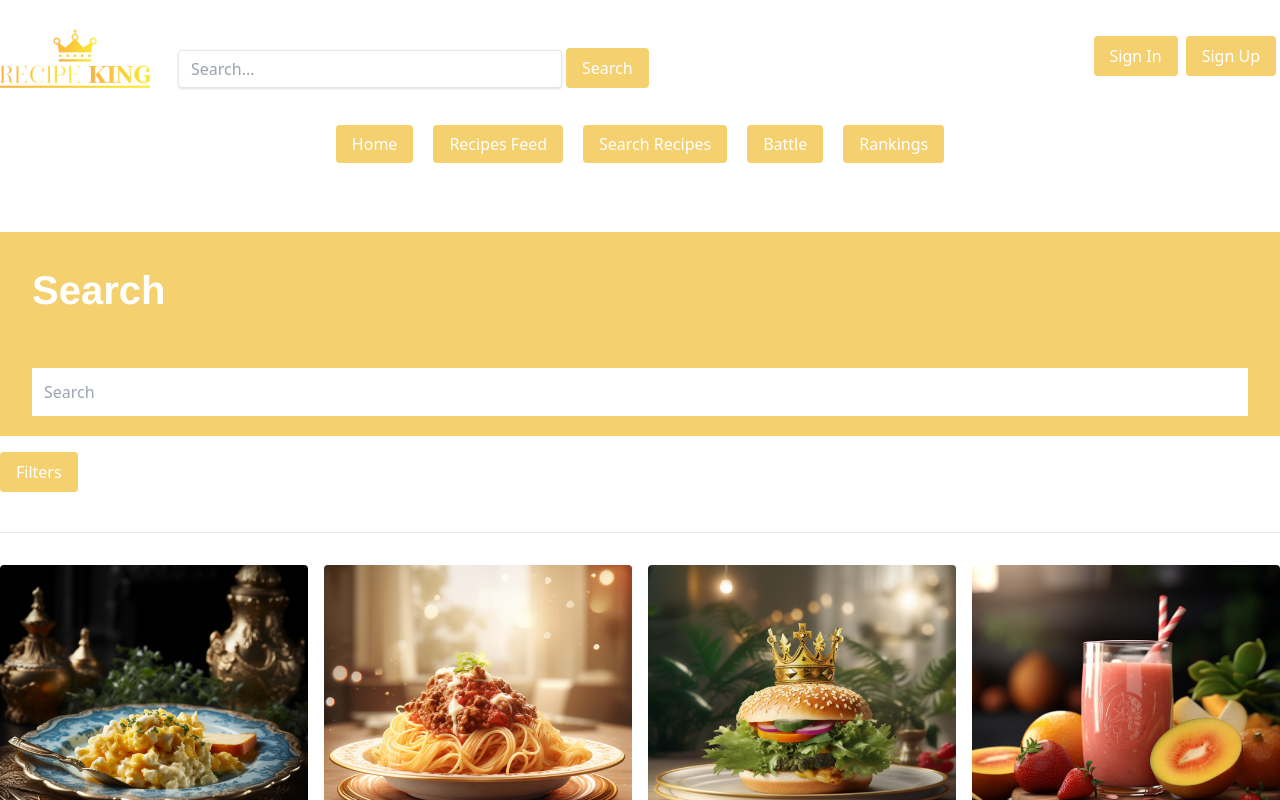
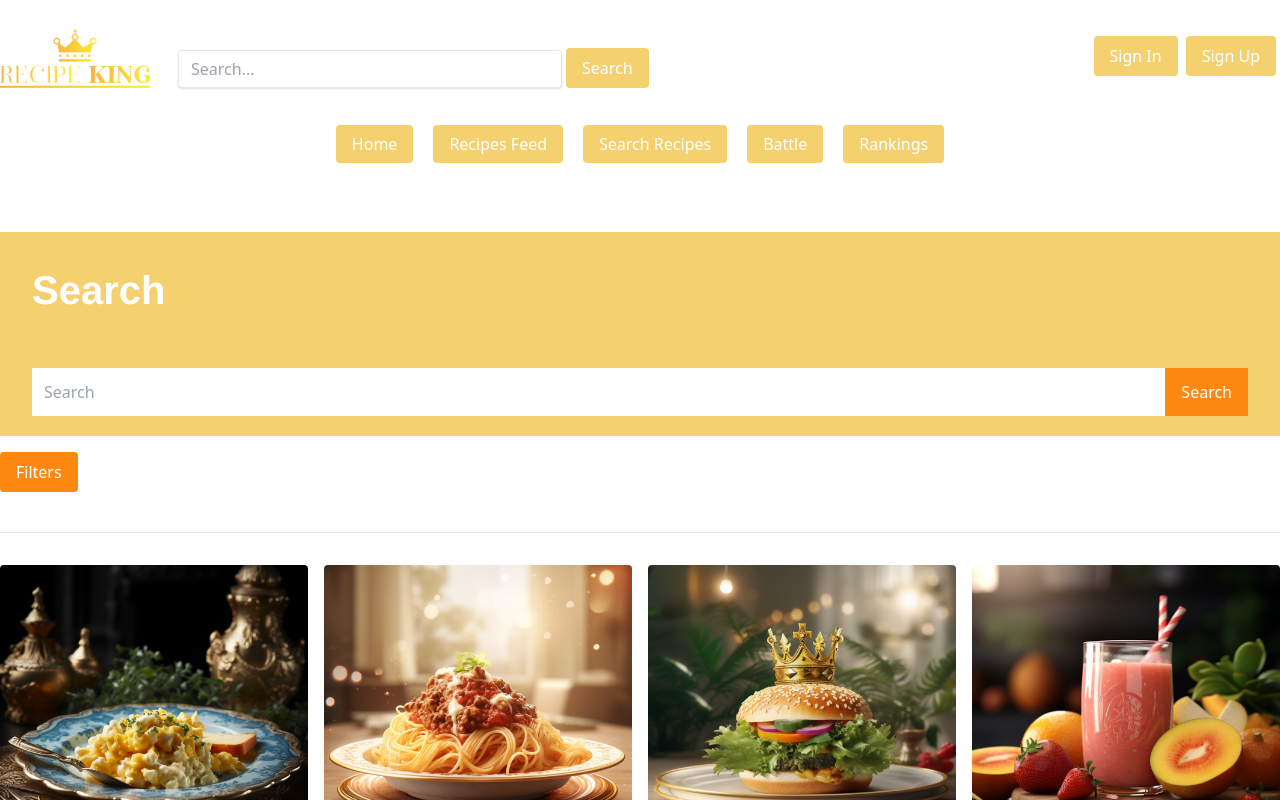
Before and after one commit to progmatic-fs-2023/receptkiraly, a React (Vite) app in the folder client/: page /search in a window 1280 px wide. Shown: the top 800 px of the page. Built offline with nearby package versions, Linux system fonts and the light colour scheme.

Commit message:
Searchbar onKeyDown, színek cseréje.

```diff
--- a/client/src/components/Banner.jsx
+++ b/client/src/components/Banner.jsx
@@ -24,7 +24,7 @@ function Banner() {
     navigate(`/search?q=${encodeURIComponent(searchText)}`);
   };
 
-  const handleKeyPress = (event) => {
+  const handleonKeyDown = (event) => {
     if (event.key === 'Enter') {
       handleSearch();
     }
@@ -45,13 +45,13 @@ function Banner() {
             placeholder="Search..."
             value={searchText}
             onChange={(e) => setSearchText(e.target.value)}
-            onKeyPress={handleKeyPress}
+            onKeyDown={handleonKeyDown}
             className="w-96 shadow appearance-none border rounded py-2 px-3 text-gray-700 leading-tight focus:outline-none focus:shadow-outline mx-1"
           />
           <button
             type="button"
             onClick={handleSearch}
-            className="bg-blue-500 text-white px-4 py-2 rounded focus:outline-none"
+            className="bg-orange-400 text-white px-4 py-2 rounded focus:outline-none"
           >
             Search
           </button>
@@ -67,13 +67,13 @@ function Banner() {
             placeholder="Search..."
             value={searchText}
             onChange={(e) => setSearchText(e.target.value)}
-            onKeyPress={handleKeyPress}
+            onKeyDown={handleonKeyDown}
             className="w-96 shadow appearance-none border rounded py-2 px-3 text-gray-700 leading-tight focus:outline-none focus:shadow-outline mx-1"
           />
           <button
             type="button"
             onClick={handleSearch}
-            className="bg-blue-500 text-white px-4 py-2 rounded focus:outline-none"
+            className="bg-orange-400 text-white px-4 py-2 rounded focus:outline-none"
           >
             Search
           </button>
@@ -86,7 +86,7 @@ function Banner() {
               {isAuthenticated ? (
                 <NavLink
                   to="/profile"
-                  className="bg-blue-500 text-white px-4 py-2 rounded focus:outline-none mx-1"
+                  className="bg-orange-400 text-white px-4 py-2 rounded focus:outline-none mx-1"
                 >
                   Profile
                 </NavLink>
@@ -96,7 +96,7 @@ function Banner() {
             </li>
           </ul>
         </nav>
-        <Link to="/register" className="bg-blue-500 text-white px-4 py-2 rounded focus:outline-none mx-1">
+        <Link to="/register" className="bg-orange-400 text-white px-4 py-2 rounded focus:outline-none mx-1">
           Sign Up
         </Link>
       </div>
--- a/client/src/components/Login.jsx
+++ b/client/src/components/Login.jsx
@@ -44,7 +44,7 @@ function Login({setIsAuthenticated }) {
     <div className="relative inline-block z-10">
       <button
         type="button"
-        className="bg-blue-500 text-white px-4 py-2 rounded focus:outline-none mx-1"
+        className="bg-orange-400 text-white px-4 py-2 rounded focus:outline-none mx-1"
         onClick={handleToggle}
       >
         Sign In
@@ -73,7 +73,7 @@ function Login({setIsAuthenticated }) {
               />
             </label>
             <div className="flex flex-col items-center justify-between">
-              <button type="submit" className="bg-blue-500 text-white px-4 py-2 rounded">
+              <button type="submit" className="bg-orange-400 text-white px-4 py-2 rounded">
                 Sign In
               </button>
             </div>
--- a/client/src/components/NavigationBar.jsx
+++ b/client/src/components/NavigationBar.jsx
@@ -6,27 +6,27 @@ function NavigationBar() {
     <nav>
       <ul className="container mx-auto flex flex-wrap p-5 flex-col md:flex-row items-center space-x-5">
         <li>
-          <NavLink to="/" className="bg-blue-500 text-white px-4 py-2 rounded">
+          <NavLink to="/" className="bg-orange-400 text-white px-4 py-2 rounded">
             Home
           </NavLink>
         </li>
         <li>
-          <NavLink to="/recipesfeed" className="bg-blue-500 text-white px-4 py-2 rounded">
+          <NavLink to="/recipesfeed" className="bg-orange-400 text-white px-4 py-2 rounded">
             Recipes Feed
           </NavLink>
         </li>
         <li>
-          <NavLink to="/search" className="bg-blue-500 text-white px-4 py-2 rounded">
+          <NavLink to="/search" className="bg-orange-400 text-white px-4 py-2 rounded">
             Search Recipes
           </NavLink>
         </li>
         <li>
-          <NavLink to="/battle" className="bg-blue-500 text-white px-4 py-2 rounded">
+          <NavLink to="/battle" className="bg-orange-400 text-white px-4 py-2 rounded">
             Battle
           </NavLink>
         </li>
         <li>
-          <NavLink to="/rankings" className="bg-blue-500 text-white px-4 py-2 rounded">
+          <NavLink to="/rankings" className="bg-orange-400 text-white px-4 py-2 rounded">
             Rankings
           </NavLink>
         </li>
--- a/client/src/components/SearchForm.jsx
+++ b/client/src/components/SearchForm.jsx
@@ -1,8 +1,11 @@
 import React, { useState } from 'react';
+import { useNavigate } from 'react-router-dom';
 
 function SearchFilter() {
   const [isOpen, setIsOpen] = useState(false);
   const [selectedLabels, setSelectedLabels] = useState([]);
+  const [searchText, setSearchText] = useState('');
+  const navigate = useNavigate();
 
   const toggleFilter = () => {
     setIsOpen(!isOpen);
@@ -13,15 +16,33 @@ function SearchFilter() {
     setSelectedLabels(selectedOptions);
   };
 
+  const handleSearch = () => {
+    navigate(`/search?q=${encodeURIComponent(searchText)}`);
+  };
+
+  const handleonKeyDown = (event) => {
+    if (event.key === 'Enter') {
+      handleSearch();
+    }
+  };
+
   return (
     <div className="border-b border-b-light pb-6 lg:pb-10">
-      <div className="flex items-center mb-4 p-4 lg:px-8 lg:py-5 w-full bg-blue-500">
-        <input type="text" id="search" className="border-0 grow p-3" placeholder="Search" />
+      <div className="flex items-center mb-4 p-4 lg:px-8 lg:py-5 w-full bg-orange-400">
+        <input type="text" id="search" className="border-0 grow p-3" value={searchText}
+            onChange={(e) => setSearchText(e.target.value)} onKeyDown={handleonKeyDown} placeholder="Search" />
+                     <button
+            type="button"
+            onClick={handleSearch}
+            className="bg-orange-500 text-white px-4 py-3 focus:outline-none"
+          >
+            Search
+          </button>
       </div>
       <div className="bg-white">
       <button
         type="button"
-        className="bg-blue-500 text-white px-4 py-2 rounded focus:outline-none"
+        className="bg-orange-500 text-white px-4 py-2 rounded focus:outline-none"
         onClick={toggleFilter}
       >
         Filters
@@ -29,7 +50,7 @@ function SearchFilter() {
       {isOpen && (
           <button
             type="button"
-            className="bg-blue-500 text-white px-4 py-2 rounded focus:outline-none ml-2"
+            className="bg-orange-500 text-white px-4 py-2 rounded focus:outline-none ml-2"
           >
             Apply Changes
           </button>
--- a/client/src/components/SearchResult.jsx
+++ /dev/null
@@ -1,2 +0,0 @@
-function searchResultRecepies() {}
-export default searchResultRecepies;
--- a/client/src/components/SearchResultRecepies.jsx
+++ /dev/null
@@ -1,21 +0,0 @@
-function searchResults() {
-  return (
-    <div className="xl:w-1/4 md:w-1/2 p-4">
-      <div className="bg-gray-100 p-6 rounded-lg">
-        <img
-          className="h-40 rounded w-full object-cover object-center mb-6"
-          src="https://dummyimage.com/720x400"
-          alt="content"
-        />
-        <h3 className="tracking-widest text-indigo-500 text-xs font-medium title-font">SUBTITLE</h3>
-        <h2 className="text-lg text-gray-900 font-medium title-font mb-4">Chichen Itza</h2>
-        <p className="leading-relaxed text-base">
-          Lorem ipsum dolor sit amet consectetur, adipisicing elit. Quis officiis ad placeat. Harum
-          commodi non quis quae nihil voluptate error consectetur. Obcaecati laborum sint itaque
-          voluptatibus voluptas cum accusamus recusandae..
-        </p>
-      </div>
-    </div>
-  );
-}
-export default searchResults;
--- a/client/src/index.css
+++ b/client/src/index.css
@@ -2,9 +2,12 @@
 @tailwind components;
 @tailwind utilities;
 
-.bg-blue-500 {
+.bg-orange-400 {
     background-color: #f4d06f;
   }
+.bg-orange-500{
+  background-color: #ff8811;
+}
 
   h1 {
     font-family: gilroy,Helvetica,Arial,sans-serif;
--- a/client/src/pages/SearchRecipes.jsx
+++ b/client/src/pages/SearchRecipes.jsx
@@ -39,7 +39,7 @@ function SearchRecipes() {
 
   return (
     <section>
-      <div className="bg-blue-500">
+      <div className="bg-orange-400">
       <h1 className="p-8 text-white">Search</h1>
       </div>
       <SearchForm />
```
